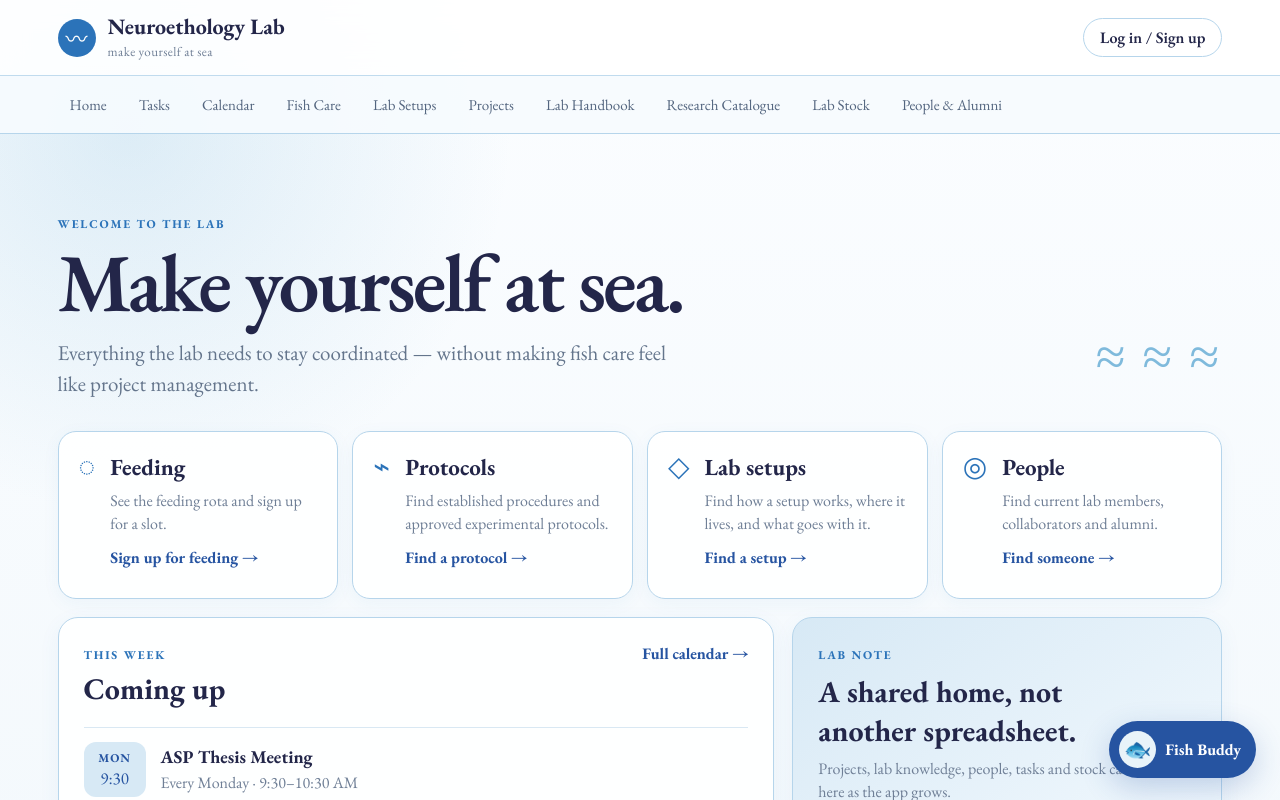
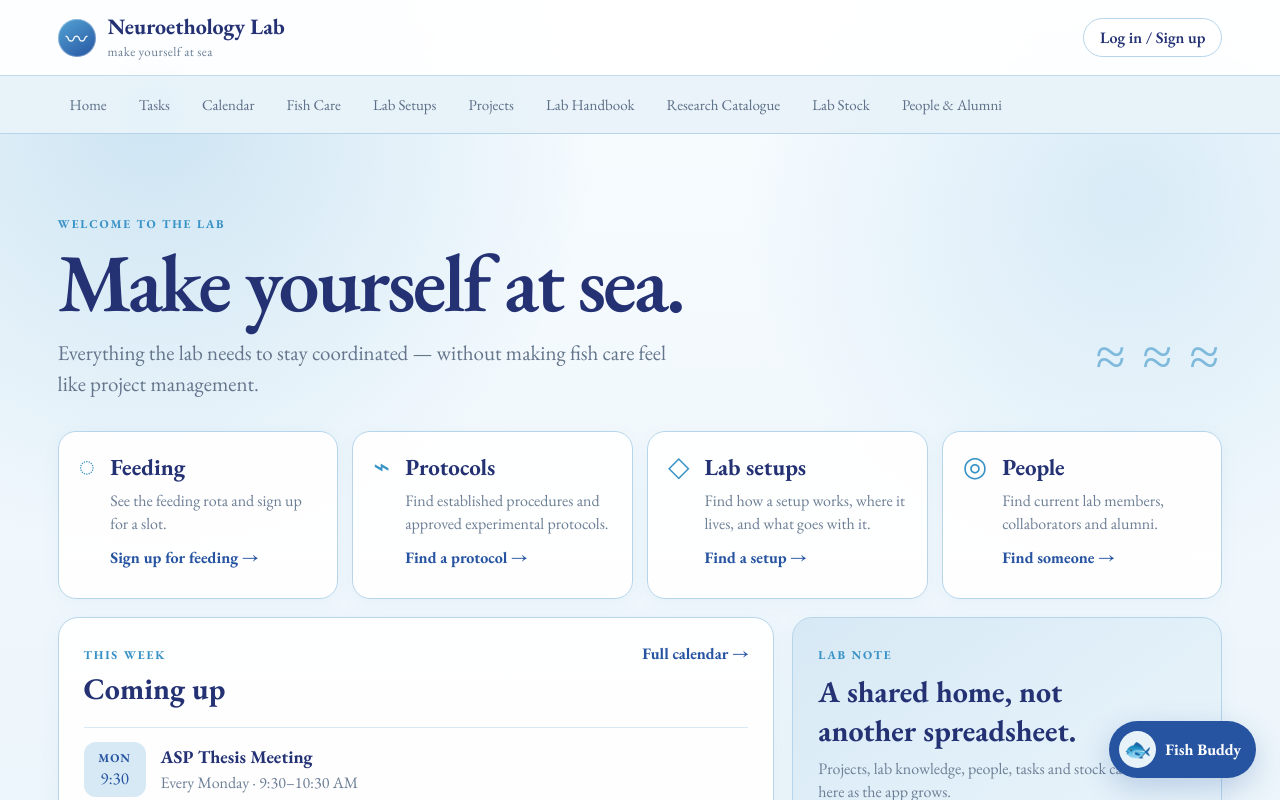
Before and after one commit to asmiaggarwalug2023-alt/neuroethology-lab, a Next.js app: page / in a window 1280 px wide. Shown: the top 800 px of the page. Built offline with nearby package versions, Linux system fonts and the light colour scheme.

Commit message:
Match requested blue ocean palette

```diff
--- a/app/globals.css
+++ b/app/globals.css
@@ -1,35 +1,36 @@
 @import url('https://fonts.googleapis.com/css2?family=EB+Garamond:wght@400;500;600;700&display=swap');
 
 :root{
-  --ink:#232649;
-  --muted:#6f7f96;
-  --sea:#2b73b9;
+  --ink:#243274;
+  --muted:#6d7f95;
+  --sea:#3892c6;
   --sea-dark:#2654a1;
   --mint:#d7e9f5;
-  --foam:#f7fbfe;
+  --foam:#e8f3f9;
   --paper:#ffffff;
   --line:#b6d5eb;
-  --warm:#e8f3f9;
+  --warm:var(--warm);
   --shadow:0 14px 40px rgba(43,115,185,.10);
 }
 *{box-sizing:border-box}
 html{background:var(--foam)}
 body{margin:0;color:var(--ink);background:
-radial-gradient(circle at 10% 12%,rgba(127,186,220,.24),transparent 24rem),
-linear-gradient(180deg,#fbfdff 0%,#f2f8fc 100%);
+radial-gradient(circle at 12% 10%,rgba(127,186,220,.35),transparent 28rem),
+radial-gradient(circle at 88% 18%,rgba(84,165,213,.18),transparent 24rem),
+linear-gradient(180deg,#f8fcff 0%,#e8f3f9 100%);
 font-family:"EB Garamond",serif;min-height:100vh}
 a{text-decoration:none;color:inherit}
 button,input,textarea,select{font:inherit}
 button{cursor:pointer}
 .app-shell{min-height:100vh}
-.site-header{height:76px;display:flex;align-items:center;justify-content:space-between;padding:0 4.5vw;border-bottom:1px solid rgba(182,213,235,.85);background:rgba(255,255,255,.88);backdrop-filter:blur(14px);position:sticky;top:0;z-index:30}
+.site-header{height:76px;display:flex;align-items:center;justify-content:space-between;padding:0 4.5vw;border-bottom:1px solid rgba(182,213,235,.85);background:rgba(255,255,255,.92);backdrop-filter:blur(14px);position:sticky;top:0;z-index:30}
 .brand-lockup{display:flex;gap:12px;align-items:center}
-.brand-mark{width:38px;height:38px;border-radius:50%;display:grid;place-items:center;background:var(--sea);color:white;font-size:22px}
+.brand-mark{width:38px;height:38px;border-radius:50%;display:grid;place-items:center;background:linear-gradient(145deg,#54a5d5,#2654a1);color:white;font-size:22px;box-shadow:inset 0 0 0 1px rgba(255,255,255,.35)}
 .brand-lockup b{font-size:22px;display:block;line-height:1}
 .brand-lockup small{display:block;color:var(--muted);font-size:13px;margin-top:5px;letter-spacing:.03em}
 .header-login{border:1px solid var(--line);border-radius:999px;padding:8px 16px;background:white;font-weight:600}
-.main-nav{display:flex;gap:8px;padding:12px 4.5vw;border-bottom:1px solid var(--line);overflow:auto;background:rgba(247,251,254,.90);position:sticky;top:76px;z-index:29}
-.main-nav a{white-space:nowrap;padding:7px 12px;border-radius:999px;color:#53657f;font-size:15px}
+.main-nav{display:flex;gap:8px;padding:12px 4.5vw;border-bottom:1px solid var(--line);overflow:auto;background:rgba(232,243,249,.94);position:sticky;top:76px;z-index:29}
+.main-nav a{white-space:nowrap;padding:7px 12px;border-radius:999px;color:#5d6f87;font-size:15px}
 .main-nav a:hover{background:var(--mint);color:var(--sea-dark)}
 .main{width:min(1180px,91vw);margin:0 auto;padding:44px 0 90px}
 .hero{display:grid;grid-template-columns:1fr auto;align-items:end;gap:30px;padding:34px 0 32px}
@@ -39,7 +40,7 @@ button{cursor:pointer}
 .hero-wave{font-size:54px;color:#7fbadc;letter-spacing:.06em;padding-bottom:8px}
 .quick-grid{display:grid;grid-template-columns:repeat(4,1fr);gap:14px;margin-bottom:18px}
 .quick-card{background:rgba(255,255,255,.94);border:1px solid var(--line);border-radius:18px;padding:20px;display:flex;gap:15px;min-height:168px;box-shadow:0 4px 18px rgba(43,115,185,.05);transition:.18s ease}
-.quick-card:hover{transform:translateY(-2px);border-color:#7fbadc;box-shadow:var(--shadow)}
+.quick-card:hover{transform:translateY(-2px);border-color:#54a5d5;box-shadow:var(--shadow)}
 .quick-icon{font-size:28px;color:var(--sea);line-height:1}
 .quick-card h3,.card h2{margin:0 0 7px;font-size:23px}
 .quick-card p,.card p{color:var(--muted);line-height:1.45;margin:0 0 12px}
@@ -56,7 +57,7 @@ button{cursor:pointer}
 .date-chip b,.date-chip span{display:block}
 .date-chip b{font-size:12px;letter-spacing:.08em}
 .date-chip span{font-size:17px;margin-top:1px}
-.sea-card{background:linear-gradient(145deg,#d7e9f5,#f6fbff);position:relative;overflow:hidden}
+.sea-card{background:linear-gradient(145deg,#d7e9f5,#edf7fc);position:relative;overflow:hidden}
 .sea-card h2{font-size:30px;margin-top:8px;max-width:330px}
 .mini-fish{font-size:66px;position:absolute;right:20px;bottom:6px;filter:saturate(.8);opacity:.72}
 .page-title + .subtitle{margin-top:-5px}
@@ -133,7 +134,7 @@ button{cursor:pointer}
   border:1px solid var(--line);
   border-left:5px solid var(--sea);
   border-radius:14px;
-  background:#eef7fc;
+  background:#e8f3f9;
 }
 .notice-card strong{
   font-size:21px;
```
